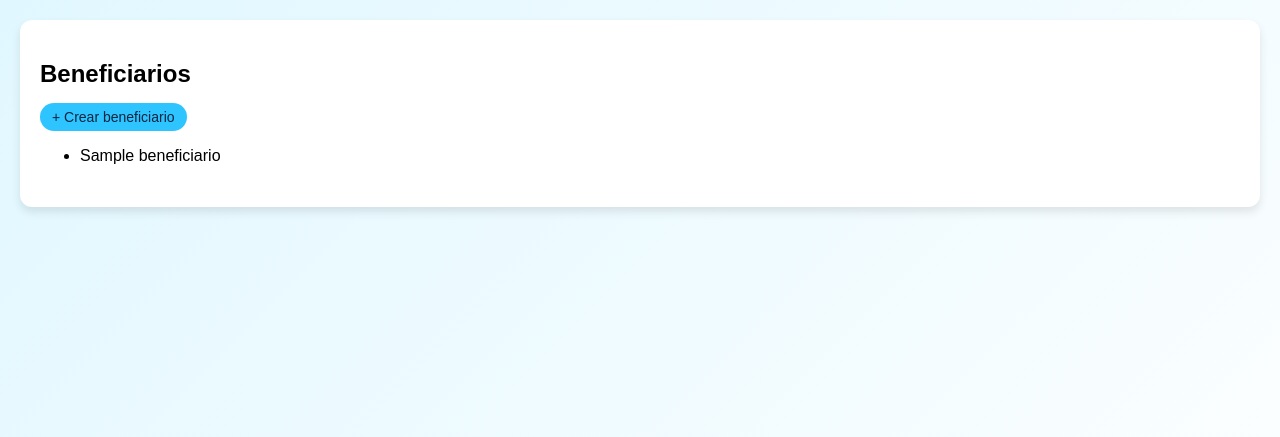
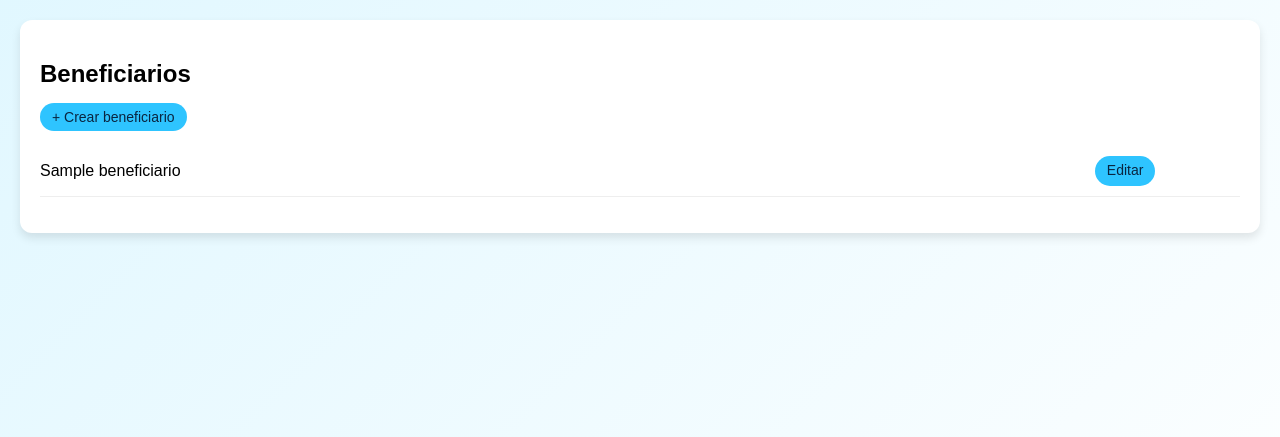
Before and after one commit to Auditor2003/Proyecto_Modulo_7_ABP, a Django app: page /beneficiarios/ in a window 1280 px wide. Shown: the part 54-491 px from the top of the page. Run offline with Django 5.2, Linux system fonts and the light colour scheme; tables that the repository leaves empty hold one stand-in row (values such as "Sample post").

Commit message:
Botones Edicion-Eliminación

```diff
--- a/gestion/templates/gestion/beneficiario_list.html
+++ b/gestion/templates/gestion/beneficiario_list.html
@@ -10,20 +10,32 @@
         + Crear beneficiario
     </a>
 
-    <ul style="margin-top:15px;">
+    <ul style="margin-top:20px; padding:0; list-style:none;">
         {% for b in beneficiarios %}
-        <li style="margin-bottom:10px;">
-            {{ b.nombre }}
+        <li style="display:flex; justify-content:space-between; align-items:center; padding:10px 0; border-bottom:1px solid #eee;">
 
-            <a href="{% url 'beneficiario_update' b.pk %}" class="nav-btn">Editar</a>
+            <span>{{ b.nombre }}</span>
 
-            <form action="{% url 'beneficiario_delete' b.pk %}" method="post" style="display:inline;">
-                {% csrf_token %}
-                <button class="nav-btn">Eliminar</button>
-            </form>
+            <div style="display:flex; gap:8px;">
+
+                <a href="{% url 'beneficiario_update' b.pk %}"
+                   class="nav-btn primary">
+                    Editar
+                </a>
+
+                <form action="{% url 'beneficiario_delete' b.pk %}" method="post" style="margin:0;">
+                    {% csrf_token %}
+                    <button class="nav-btn danger">
+                        Eliminar
+                    </button>
+                </form>
+
+            </div>
+
         </li>
+
         {% empty %}
-        <li>No hay beneficiarios registrados</li>
+        <li style="margin-top:10px;">No hay beneficiarios registrados</li>
         {% endfor %}
     </ul>
 
```
